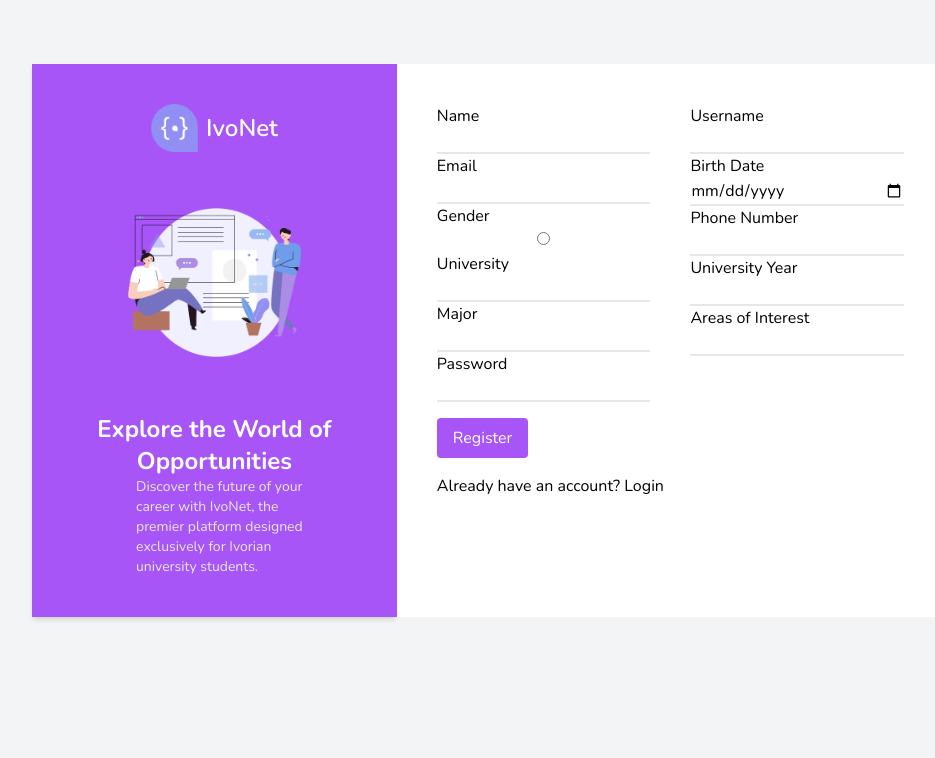
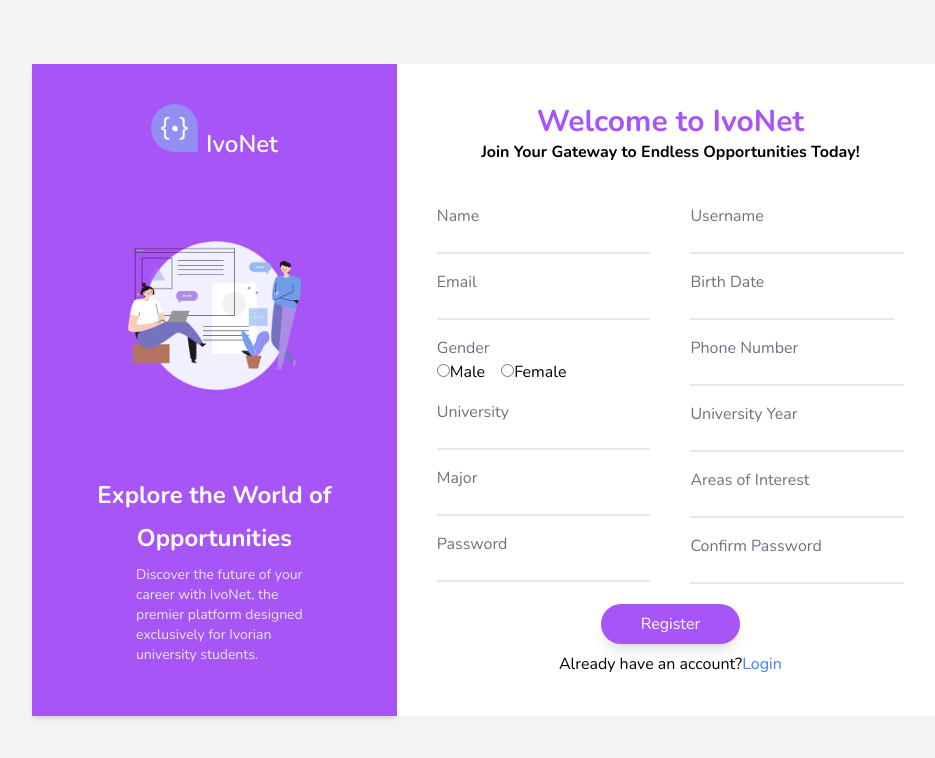
Before and after one commit to Ameerat10/ivonet, a React (Vite) app in the folder frontend/ivonet/: page /register in a window 1280 px wide. Shown: the top 758 px of the page, without its empty margins (152-1087 px from the left). Built offline with nearby package versions, Linux system fonts and the light colour scheme.

Commit message:
"done with the register page"

```diff
--- a/frontend/ivonet/package.json
+++ b/frontend/ivonet/package.json
@@ -12,7 +12,9 @@
   "dependencies": {
     "@google-cloud/translate": "^8.3.0",
     "axios": "^1.7.2",
+    "date-fns": "^3.6.0",
     "react": "^18.3.1",
+    "react-datepicker": "^7.3.0",
     "react-dom": "^18.3.1",
     "react-router-dom": "^6.25.1"
   },
--- a/frontend/ivonet/src/pages/Register.jsx
+++ b/frontend/ivonet/src/pages/Register.jsx
@@ -1,43 +1,57 @@
 import React, { useState } from 'react';
 import axios from 'axios';
 import { useNavigate, Link } from 'react-router-dom';
+import DatePicker from 'react-datepicker';
+import 'react-datepicker/dist/react-datepicker.css';
 import ivonetlogo from '../assets/ivonetlogo.png';
 import ivonetimg from '../assets/ivonetimg.png';
-
 
 const Register = () => {
   const [formData, setFormData] = useState({
     username: '',
     password: '',
+    confirmPassword: '',
     name: '',
     email: '',
-    birth_date: '',
+    birth_date: null, // Changed to null for DatePicker
     gender: '',
     phone_number: '',
     university: '',
     university_year: '',
     major: '',
-    areas_of_interest: ''
+    areas_of_interest: '',
   });
+
+  const [error, setError] = useState('');
   const navigate = useNavigate();
 
   const handleChange = (e) => {
     setFormData({
       ...formData,
-      [e.target.name]: e.target.value
+      [e.target.name]: e.target.value,
+    });
+  };
+
+  const handleDateChange = (date) => {
+    setFormData({
+      ...formData,
+      birth_date: date,
     });
   };
 
   const handleSubmit = async (e) => {
     e.preventDefault();
+    if (formData.password !== formData.confirmPassword) {
+      setError('Passwords do not match');
+      return;
+    }
     try {
       const response = await axios.post('http://127.0.0.1:8000/api/auth/register/', formData);
       console.log(response.data);
       if (response.status === 201) {
         navigate('/login');
       }
-    }
-     catch (error) {
+    } catch (error) {
       console.error(error.response.data);
     }
   };
@@ -58,59 +72,82 @@ const Register = () => {
           <p className='flex justify-center px-10 ml-6 text-sm text-gray-200'>Discover the future of your career with IvoNet, the premier platform designed exclusively for Ivorian university students.</p>
         </div>
       </div>
-    <form onSubmit={handleSubmit} className="space-y-4 p-10 col-span-3 bg-white">
-        <div className='grid grid-cols-2 gap-10'>
+      <form onSubmit={handleSubmit} className="space-y-4f p-10 col-span-3 bg-white">
+        <h1 className='flex justify-center text-3xl text-purple-500 font-bold'>Welcome to IvoNet</h1>
+        <p className='flex justify-center text-2x font-bold'>Join Your Gateway to Endless Opportunities Today!</p>
+        <div className='grid grid-cols-2 gap-10 mt-10 mb-5'>
+          <div className='space-y-4'>
             <div>
-      <div>
-        <label>Name</label><br />
-        <input type="text" name="name" value={formData.name} onChange={handleChange} className="border-b-2 w-full" />
+              <label className='text-gray-500'>Name</label><br />
+              <input type="text" name="name" value={formData.name} onChange={handleChange} className="border-b-2 w-full focus:outline-none" />
             </div>
             <div>
-        <label>Email</label><br />
-        <input type="email" name="email" value={formData.email} onChange={handleChange} className="border-b-2 w-full" />
+              <label className='text-gray-500'>Email</label><br />
+              <input type="email" name="email" value={formData.email} onChange={handleChange} className="border-b-2 w-full focus:outline-none" />
             </div>
             <div>
-        <label>Gender</label><br />
-        <input type="radio" name="gender" value={formData.gender} onChange={handleChange} className="border-b-2 w-full" />
-      </div>
+              <label className='text-gray-500'>Gender</label><br />
               <div>
-        <label>University</label><br />
-        <input type="email" name="university" value={formData.university} onChange={handleChange} className="border-b-2 w-full" />
-      </div>
-      <div>
-        <label>Major</label><br />
-        <input type="text" name="major" value={formData.major} onChange={handleChange} className="border-b-2 w-full" />
-      </div>
-      <div>
-        <label>Password</label><br />
-        <input type="password" name="password" value={formData.password} onChange={handleChange} className="border-b-2 w-full" />
+                <label>
+                  <input type="radio" name="gender" value="male" checked={formData.gender === 'male'} onChange={handleChange} />
+                  Male
+                </label>
+                <label className="ml-4">
+                  <input type="radio" name="gender" value="female" checked={formData.gender === 'female'} onChange={handleChange} />
+                  Female
+                </label>
               </div>
             </div>
             <div>
-      <div>
-        <label>Username</label><br />
-        <input type="text" name="username" value={formData.username} onChange={handleChange} className="border-b-2 w-full" />
+              <label className='text-gray-500'>University</label><br />
+              <input type="text" name="university" value={formData.university} onChange={handleChange} className="border-b-2 w-full focus:outline-none" />
             </div>
             <div>
-        <label>Birth Date</label><br />
-        <input type="date" name="birth_date" value={formData.birth_date} onChange={handleChange} className="border-b-2 w-full" />
+              <label className='text-gray-500'>Major</label><br />
+              <input type="text" name="major" value={formData.major} onChange={handleChange} className="border-b-2 w-full focus:outline-none" />
             </div>
             <div>
-        <label>Phone Number</label><br />
-        <input type="tel" name="phone_number" value={formData.phone_number} onChange={handleChange} className="border-b-2 w-full" />
+              <label className='text-gray-500'>Password</label><br />
+              <input type="password" name="password" value={formData.password} onChange={handleChange} className="border-b-2 w-full focus:outline-none" />
+            </div>
+          </div>
+          <div className='space-y-4'>
+            <div>
+              <label className='text-gray-500'>Username</label><br />
+              <input type="text" name="username" value={formData.username} onChange={handleChange} className="border-b-2 w-full focus:outline-none" />
             </div>
             <div>
-        <label>University Year</label><br />
-        <input type="text" name="university_year" value={formData.university_year} onChange={handleChange} className="border-b-2 w-full" />
+              <label className='text-gray-500'>Birth Date</label><br />
+              <DatePicker
+                selected={formData.birth_date}
+                onChange={handleDateChange}
+                dateFormat="yyyy-MM-dd"
+                className="border-b-2 w-full focus:outline-none"
+              />
             </div>
             <div>
-        <label>Areas of Interest</label><br />
-        <input type="text" name="areas_of_interest" value={formData.areas_of_interest} onChange={handleChange} className="border-b-2 w-full" />
+              <label className='text-gray-500'>Phone Number</label><br />
+              <input type="tel" name="phone_number" value={formData.phone_number} onChange={handleChange} className="border-b-2 w-full focus:outline-none" />
+            </div>
+            <div>
+              <label className='text-gray-500'>University Year</label><br />
+              <input type="text" name="university_year" value={formData.university_year} onChange={handleChange} className="border-b-2 w-full focus:outline-none" />
+            </div>
+            <div>
+              <label className='text-gray-500'>Areas of Interest</label><br />
+              <input type="text" name="areas_of_interest" value={formData.areas_of_interest} onChange={handleChange} className="border-b-2 w-full focus:outline-none" />
+            </div>
+            <div>
+              <label className='text-gray-500'>Confirm Password</label><br />
+              <input type="password" name="confirmPassword" value={formData.confirmPassword} onChange={handleChange} className="border-b-2 w-full focus:outline-none" />
             </div>
           </div>
         </div>
-      <button type="submit" className="flex justify-center bg-purple-500 text-white rounded px-4 py-2">Register</button>
-      <p>Already have an account? <Link to='/login'>Login</Link></p>
+        {error && <p className="text-red-500">{error}</p>}
+        <div className='flex justify-center mb-2'>
+        <button type="submit" className="bg-purple-500 text-white rounded-full shadow-lg px-10 py-2">Register</button>
+        </div>
+        <p className='flex justify-center'>Already have an account? <Link to='/login' className="text-blue-500">Login</Link></p>
       </form>
     </div>
   );
```
Also changed, not shown: 2 other files (tests, documents, lock files or other folders). Lines whose indentation alone changed are shown as unchanged.
